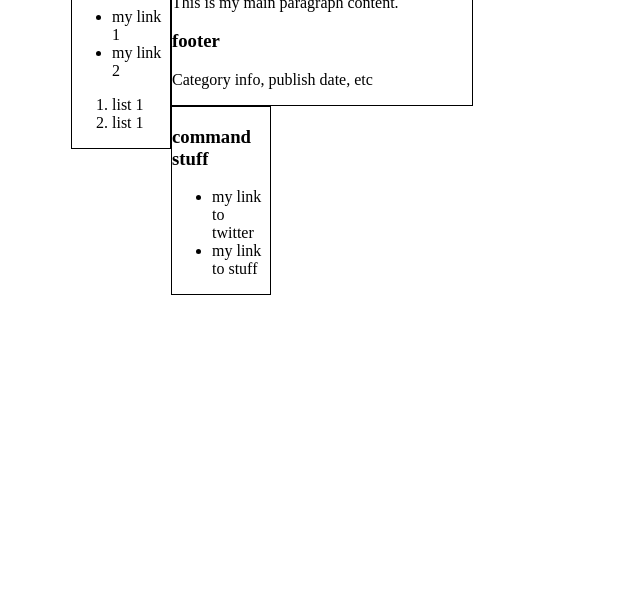
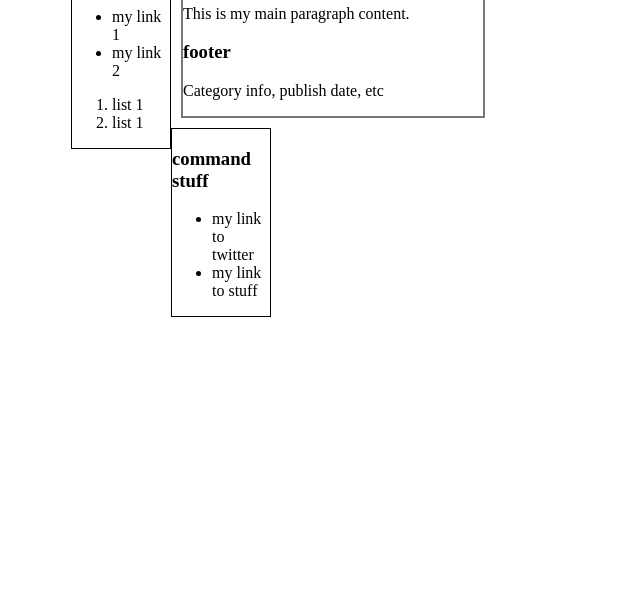
Before and after one commit to Patmonaghan/layout, a plain HTML site: page index.html in a window 1280 px wide. Shown: the part 210-800 px from the top of the page, without its empty margins (319-959 px from the left). Drawn offline with Linux system fonts and the light colour scheme.

Commit message:
Update layout.css

```diff
--- a/styles/layout.css
+++ b/styles/layout.css
@@ -2,7 +2,7 @@
     width:500px;
       margin: 0 auto 0 auto;
       border:1px solid #000000;
-}
+     }
 .main {
     border:1px solid #000;
 }
@@ -15,6 +15,9 @@ nav, aside{
 }
 article{
     width:300px;
+    text-align:left;
+    margin:10px;
+    border:2px solid #777;
 }
 .bottom {
 
```
